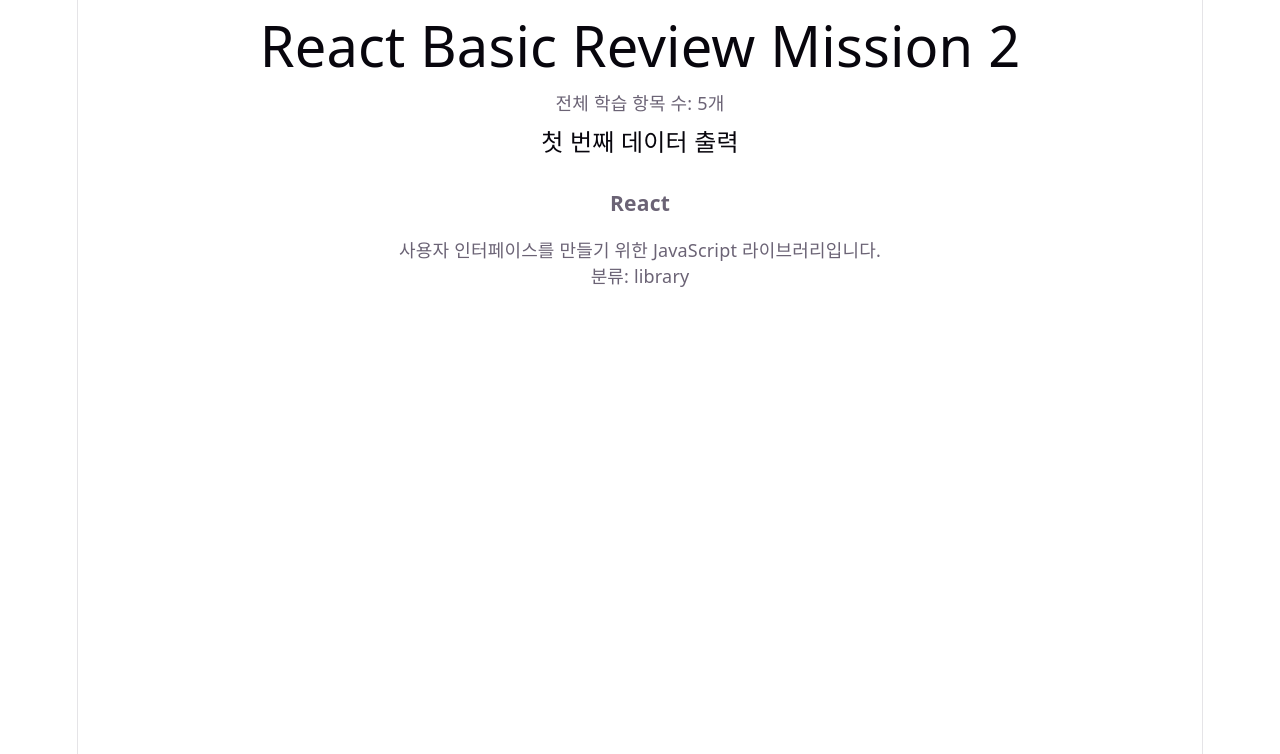
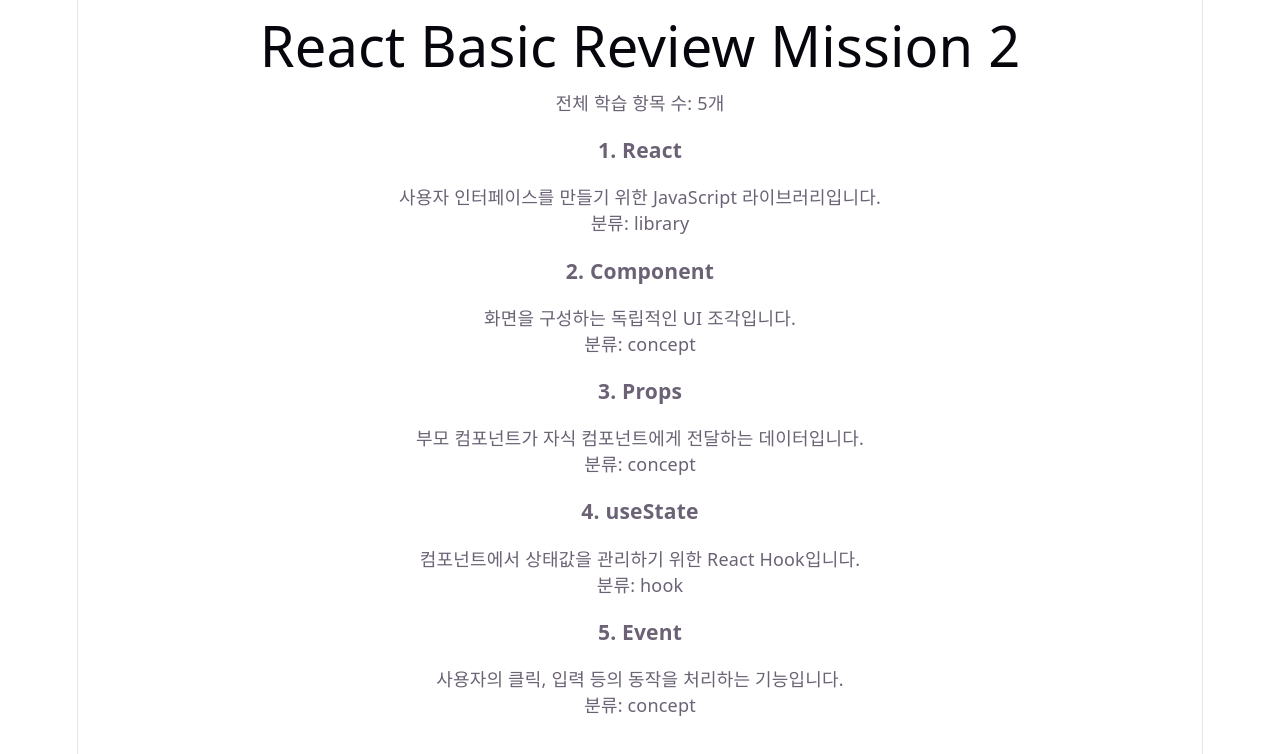
Before and after one commit to rozer4heros/react-basic-review-mission-7, a React (Vite) app: page / in a window 1280 px wide. Shown: the top 754 px of the page. Built offline with nearby package versions, Linux system fonts and the light colour scheme.

Commit message:
feat: refactor StudyInfo component and add StudyList component to display data from JSON
미션 3. data.json 목록 출력하기

```diff
--- a/src/App.jsx
+++ b/src/App.jsx
@@ -1,17 +1,14 @@
 import reactData from "./data/data.json";
 // { id, title, desc, category, level }
 
-import StudyInfo from "./components/StudyInfo";
+import StudyList from "./components/StudyList";
 
 function App() {
-  console.log(reactData);
-
   return (
     <>
       <h1>react basic review mission 2</h1>
       <p>전체 학습 항목 수: {reactData.length}개</p>
-      <h2>첫 번째 데이터 출력</h2>
-      <StudyInfo title={reactData[0].title} desc={reactData[0].desc} category={reactData[0].category} />
+      <StudyList items={reactData} />
     </>
   );
 }
--- a/src/components/StudyInfo.jsx
+++ b/src/components/StudyInfo.jsx
@@ -1,9 +1,11 @@
-function StudyInfo({ title, desc, category }) {
+function StudyInfo({ data }) {
   return (
     <>
-      <h3>{title}</h3>
-      <p>{desc}</p>
-      <p>분류: {category}</p>
+      <h3>
+        {data.id}. {data.title}
+      </h3>
+      <p>{data.desc}</p>
+      <p>분류: {data.category}</p>
     </>
   );
 }
--- /dev/null
+++ b/src/components/StudyList.jsx
@@ -0,0 +1,14 @@
+import StudyInfo from "./StudyInfo";
+
+function StudyList({ items }) {
+  // { id, title, desc, category, level }
+  const list = items.map((i) => <StudyInfo key={i.id} data={i} />);
+
+  return (
+    <>
+      <>{list}</>
+    </>
+  );
+}
+
+export default StudyList;
```
